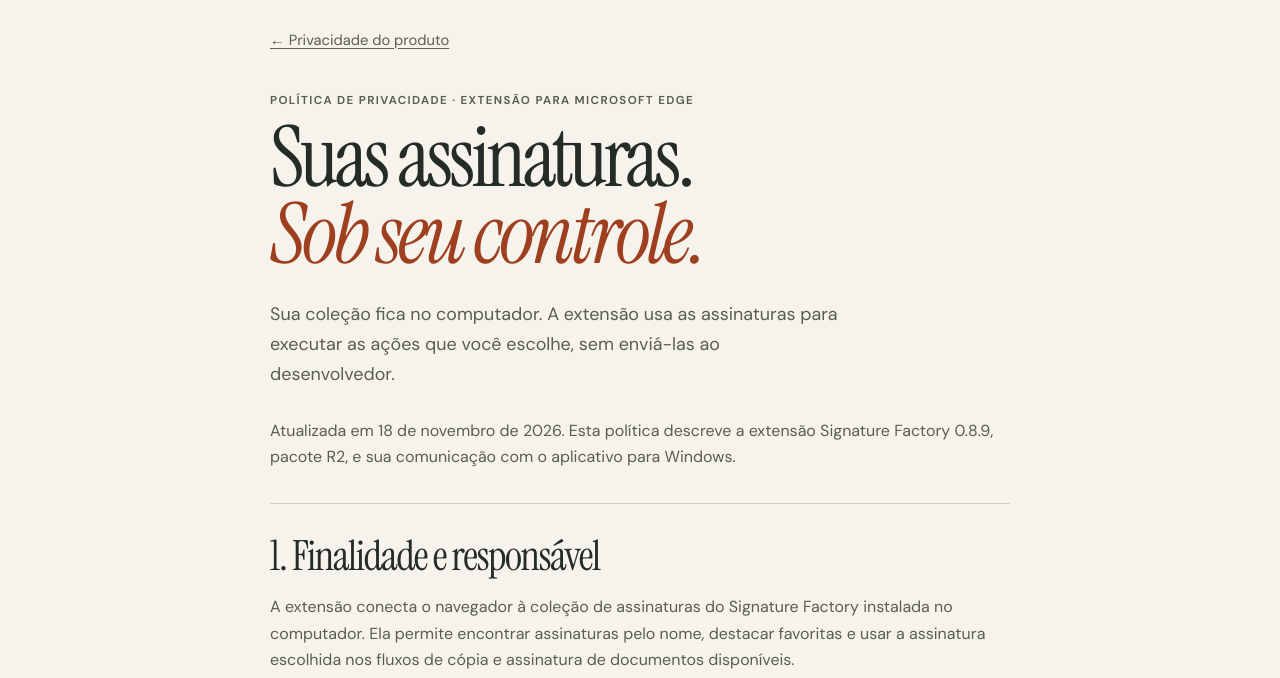
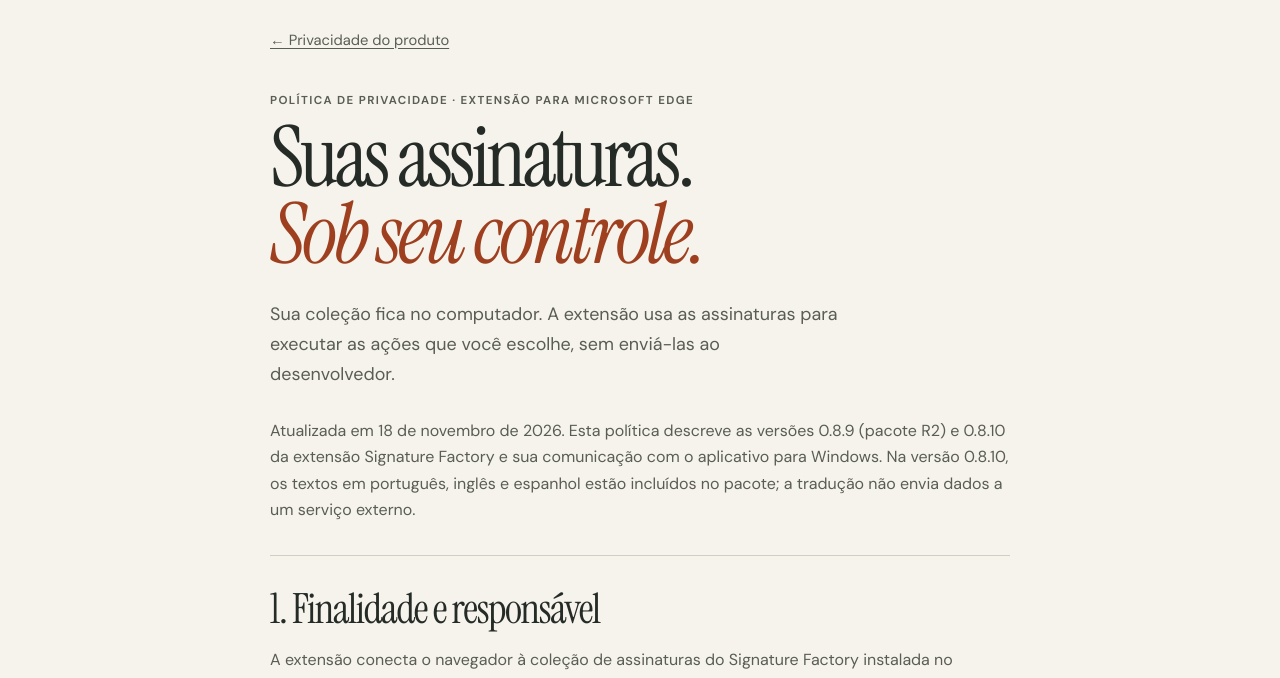
Before and after one commit to Haduka1/signature-factory, a plain HTML site: page privacidade-extensao.html in a window 1280 px wide. Shown: the part 85-763 px from the top of the page. Drawn offline with Linux system fonts and the light colour scheme.

Commit message:
Atualiza política para a extensão 0.8.10

```diff
--- a/privacidade-extensao.html
+++ b/privacidade-extensao.html
@@ -23,7 +23,7 @@
     <p class="section-kicker">Política de privacidade · Extensão para Microsoft Edge</p>
     <h1>Suas assinaturas.<br><em>Sob seu controle.</em></h1>
     <p class="lede">Sua coleção fica no computador. A extensão usa as assinaturas para executar as ações que você escolhe, sem enviá-las ao desenvolvedor.</p>
-    <p>Atualizada em <time datetime="2026-11-18">18 de novembro de 2026</time>. Esta política descreve a extensão Signature Factory 0.8.9, pacote R2, e sua comunicação com o aplicativo para Windows.</p>
+    <p>Atualizada em <time datetime="2026-11-18">18 de novembro de 2026</time>. Esta política descreve as versões 0.8.9 (pacote R2) e 0.8.10 da extensão Signature Factory e sua comunicação com o aplicativo para Windows. Na versão 0.8.10, os textos em português, inglês e espanhol estão incluídos no pacote; a tradução não envia dados a um serviço externo.</p>
   </header>
   <section aria-labelledby="responsavel">
     <h2 id="responsavel">1. Finalidade e responsável</h2>
```
